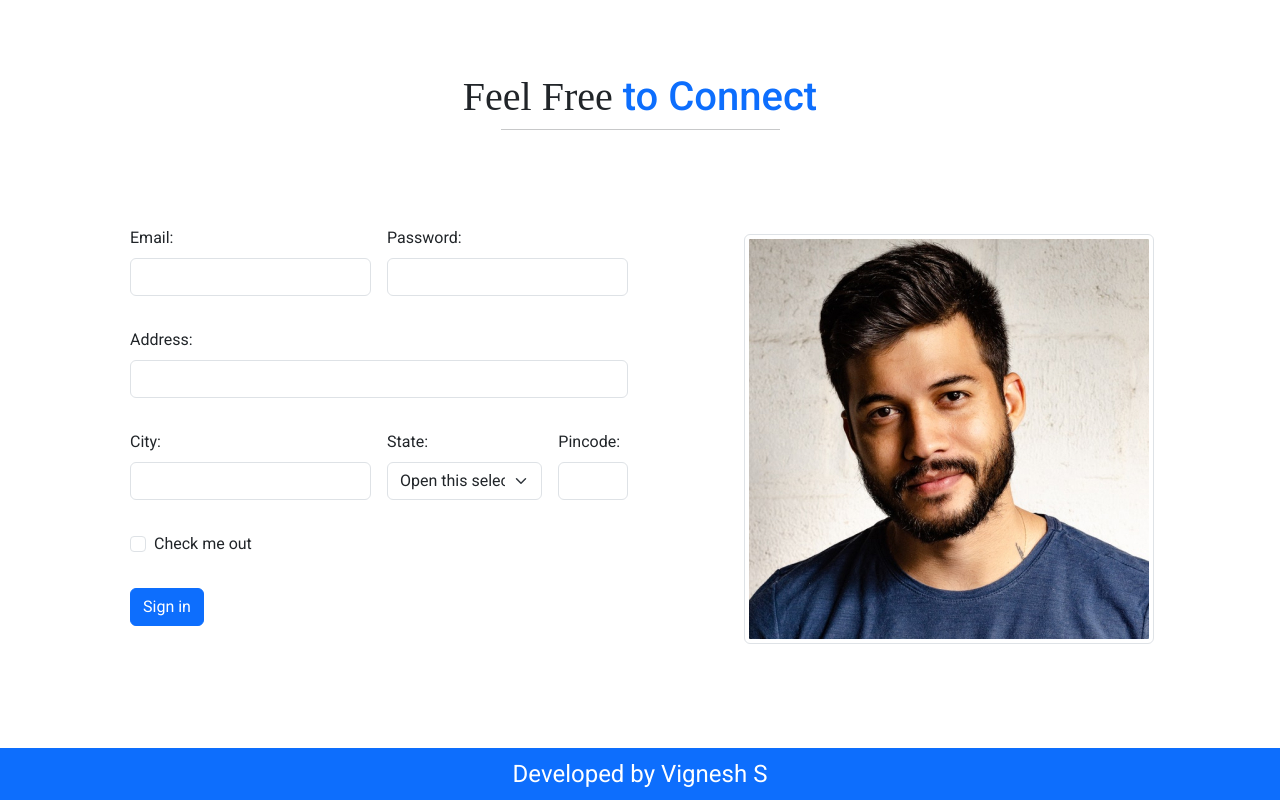
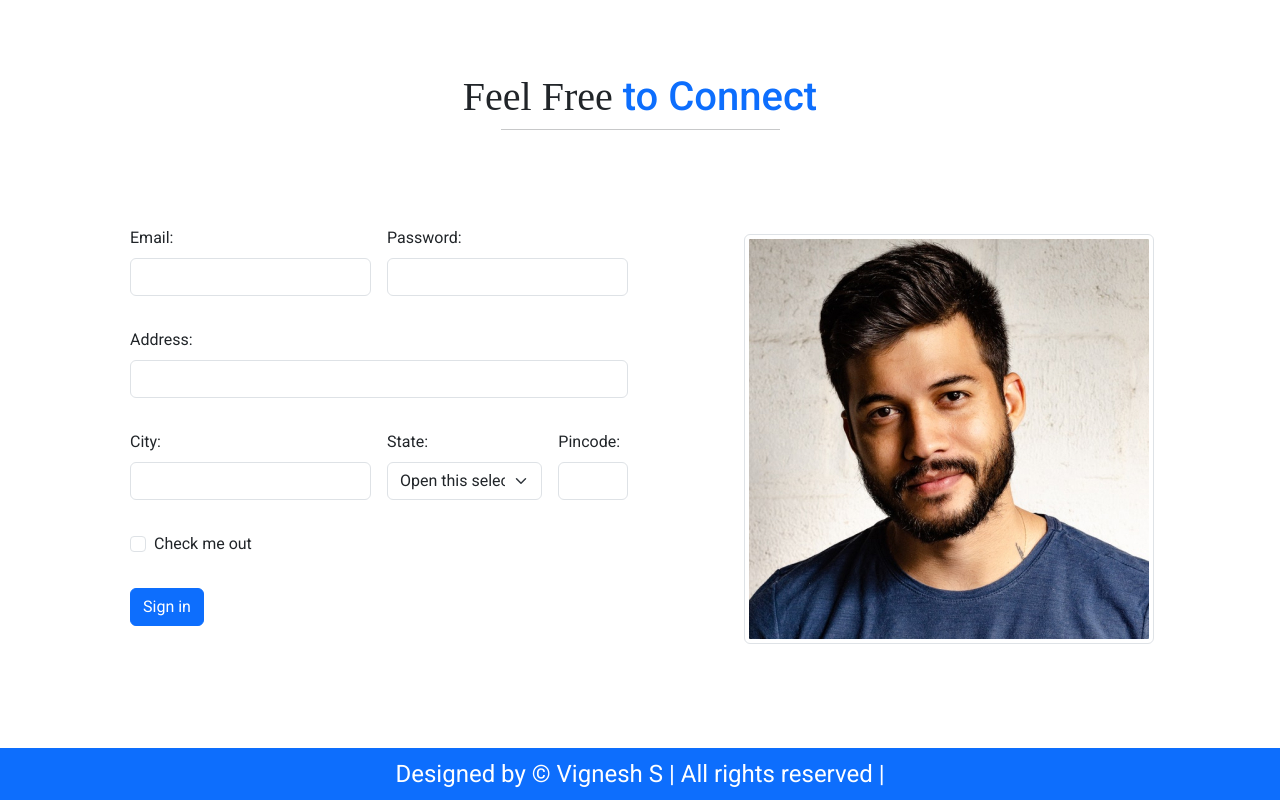
Before and after one commit to Vi2345/A-webdesign-page, a plain HTML site: page index.html in a window 1280 px wide. Shown: the part 3364-4164 px from the top of the page. Drawn offline with nearby package versions, Linux system fonts and the light colour scheme.

Commit message:
Add files via upload

```diff
--- a/index.html
+++ b/index.html
@@ -349,7 +349,7 @@
     <!--Contact section ends-->
 
     <div class="container-fluid bg-primary text-white p-2 text-center fs-4">
-      Developed by Vignesh S
+      Designed by &copy; Vignesh S | All rights reserved |
     </div>
 
     <script src="https://cdn.jsdelivr.net/npm/@popperjs/core@2.11.6/dist/umd/popper.min.js"></script>
```
